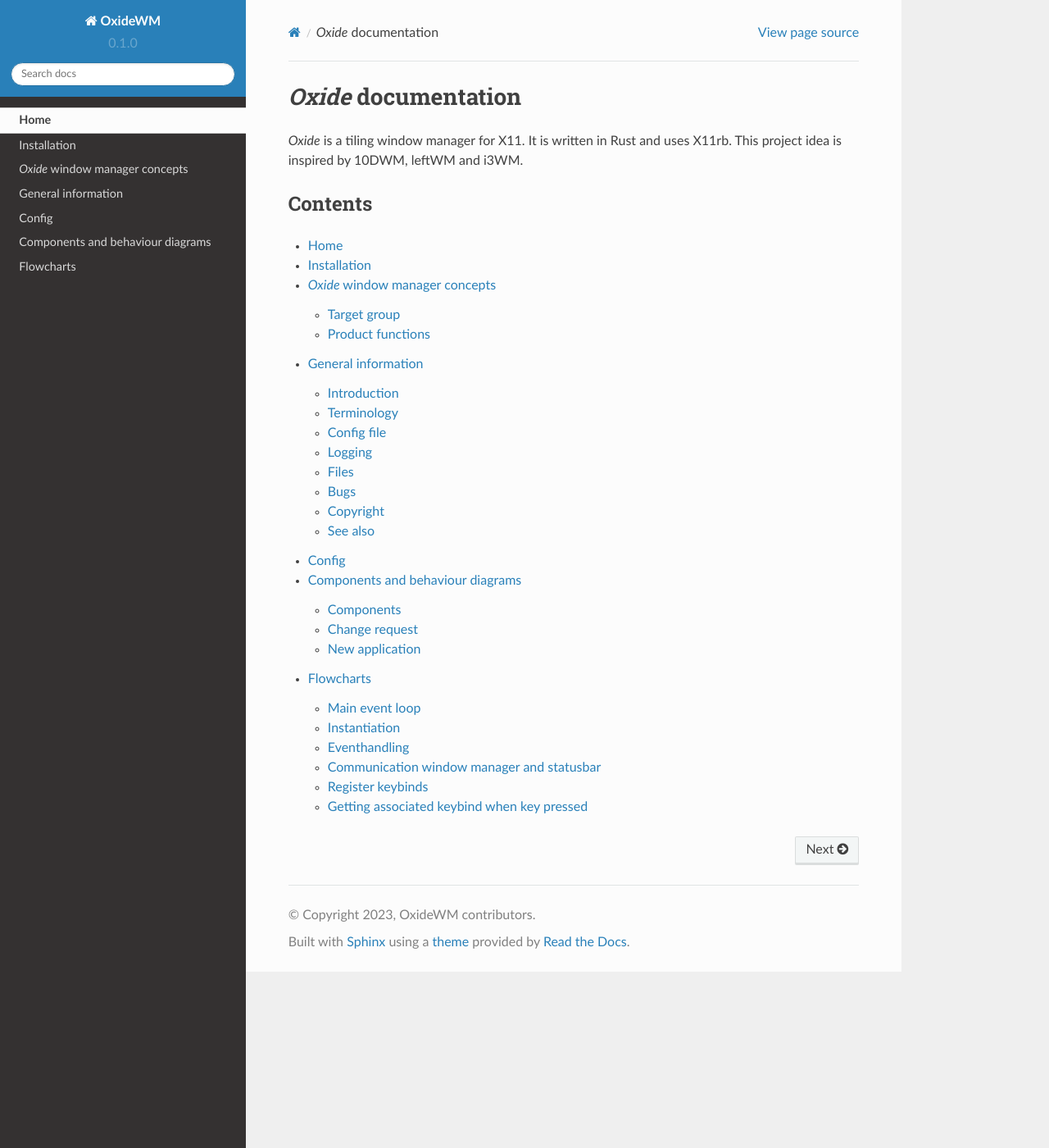
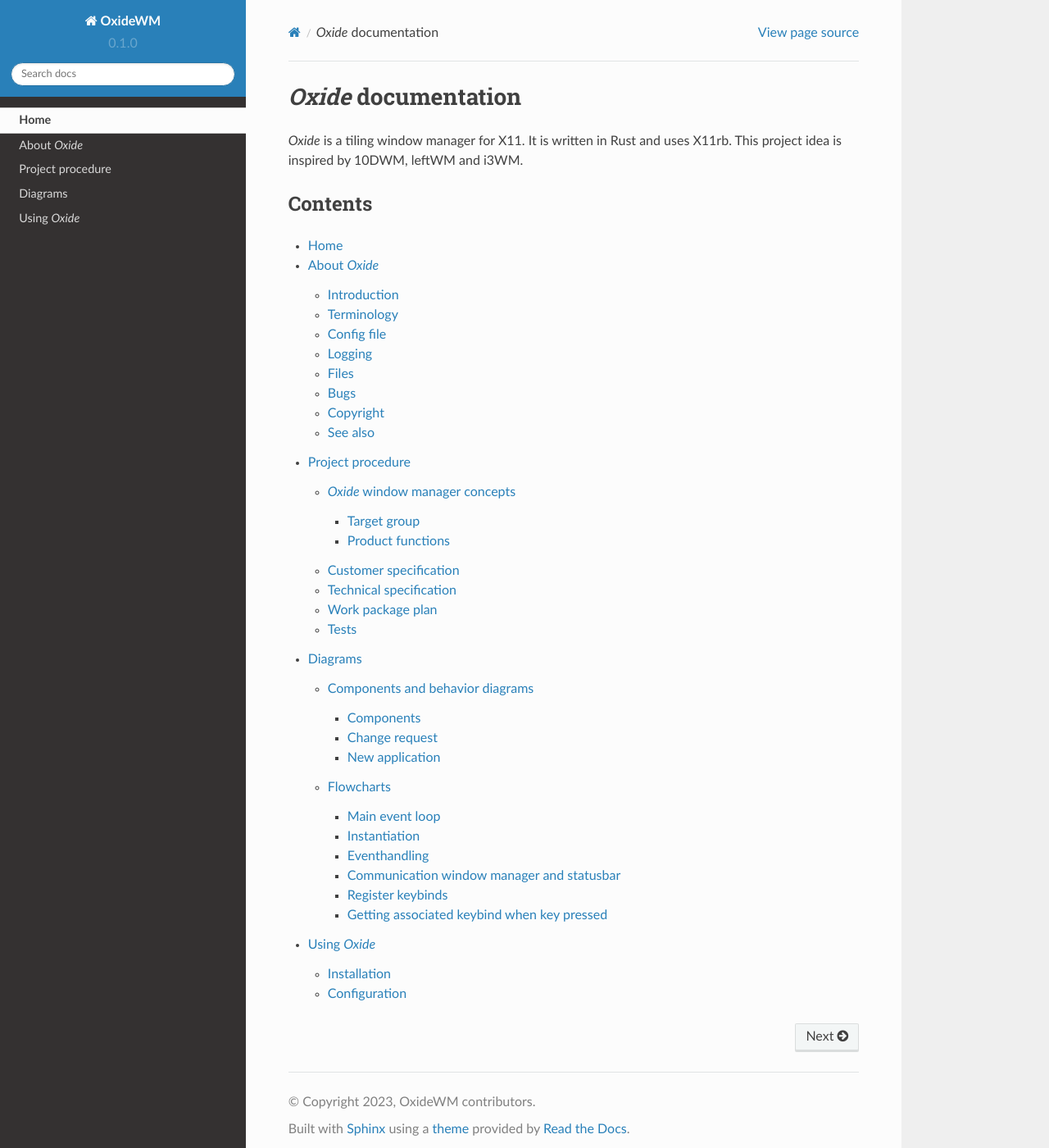
Before and after one commit to FelixSchladt/OxideWM, a Sphinx documentation site: the page built from docs/source/index.rst, in a window 1280 px wide and 1400 px high. Shown: the whole window at 82% size. Built offline with Sphinx 7.4.7 and the Read the Docs theme 2.0.0, drawn with Linux system fonts in a browser that asks for light colours.

Commit message:
restructured organization, reworked tocs

```diff
--- a/docs/source/general.rst
+++ b/docs/source/01_about.rst
@@ -1,8 +1,8 @@
 .. _general:
 
-===================
-General information
-===================
+=============
+About *Oxide*
+=============
 
 Introduction
 ------------
--- /dev/null
+++ b/docs/source/022_customer_specification.rst
@@ -0,0 +1,5 @@
+.. _customer_specification:
+
+======================
+Customer specification
+======================
--- /dev/null
+++ b/docs/source/023_technical_specification.rst
@@ -0,0 +1,5 @@
+.. _technical_specification:
+
+=======================
+Technical specification
+=======================
--- /dev/null
+++ b/docs/source/024_work_package_plan.rst
@@ -0,0 +1,5 @@
+.. _work_package_plan:
+
+=================
+Work package plan
+=================
--- /dev/null
+++ b/docs/source/025_tests.rst
@@ -0,0 +1,5 @@
+.. _tests:
+
+=====
+Tests
+=====
--- /dev/null
+++ b/docs/source/02_project_procedure.rst
@@ -0,0 +1,14 @@
+.. _project_procedure:
+
+=================
+Project procedure
+=================
+
+.. toctree::
+        :maxdepth: 2
+
+        021_concepts
+        022_customer_specification
+        023_technical_specification
+        024_work_package_plan
+        025_tests
--- a/docs/source/components_behavior.rst
+++ b/docs/source/031_components_behavior.rst
@@ -1,8 +1,8 @@
-.. _components_behaviour:
+.. _components_behavior:
 
-=================================
-Components and behaviour diagrams
-=================================
+================================
+Components and behavior diagrams
+================================
 The individual components and their behavior in certain situations are shown below.
 
 Components
--- a/docs/source/installation.rst
+++ b/docs/source/041_installation.rst
@@ -17,5 +17,5 @@
         cd OxideWM
         make install
 
-Sudo privileges are required to install *Oxide*.
+| Sudo privileges are required to install *Oxide*.
 | After installation you can quit your current X session and log out. Subsequently *Oxide* should be selectable as window manager in your login screen.
--- /dev/null
+++ b/docs/source/042_config.rst
@@ -0,0 +1,7 @@
+.. _configuration:
+
+=============
+Configuration
+=============
+
+Configure Oxide
--- /dev/null
+++ b/docs/source/04_using_oxide.rst
@@ -0,0 +1,11 @@
+.. _using_oxide:
+
+=============
+Using *Oxide*
+=============
+
+.. toctree::
+        :maxdepth: 2
+
+        041_installation
+        042_config
--- a/docs/source/config.rst
+++ /dev/null
@@ -1,7 +0,0 @@
-.. _configuration:
-
-======
-Config
-======
-
-Configure Oxide
--- a/docs/source/index.rst
+++ b/docs/source/index.rst
@@ -12,9 +12,7 @@
 .. toctree::
 
         Home <self>
-        installation
-        concepts
-        general
-        config
-        components_behavior
-        flowcharts
+        01_about
+        02_project_procedure
+        03_diagrams
+        04_using_oxide
```
Also changed, not shown: docs/source/03_diagrams.rst (added, +11 -0 lines), docs/source/021_concepts.rst (renamed from docs/source/concepts.rst), docs/source/032_flowcharts.rst (renamed from docs/source/flowcharts.rst).
